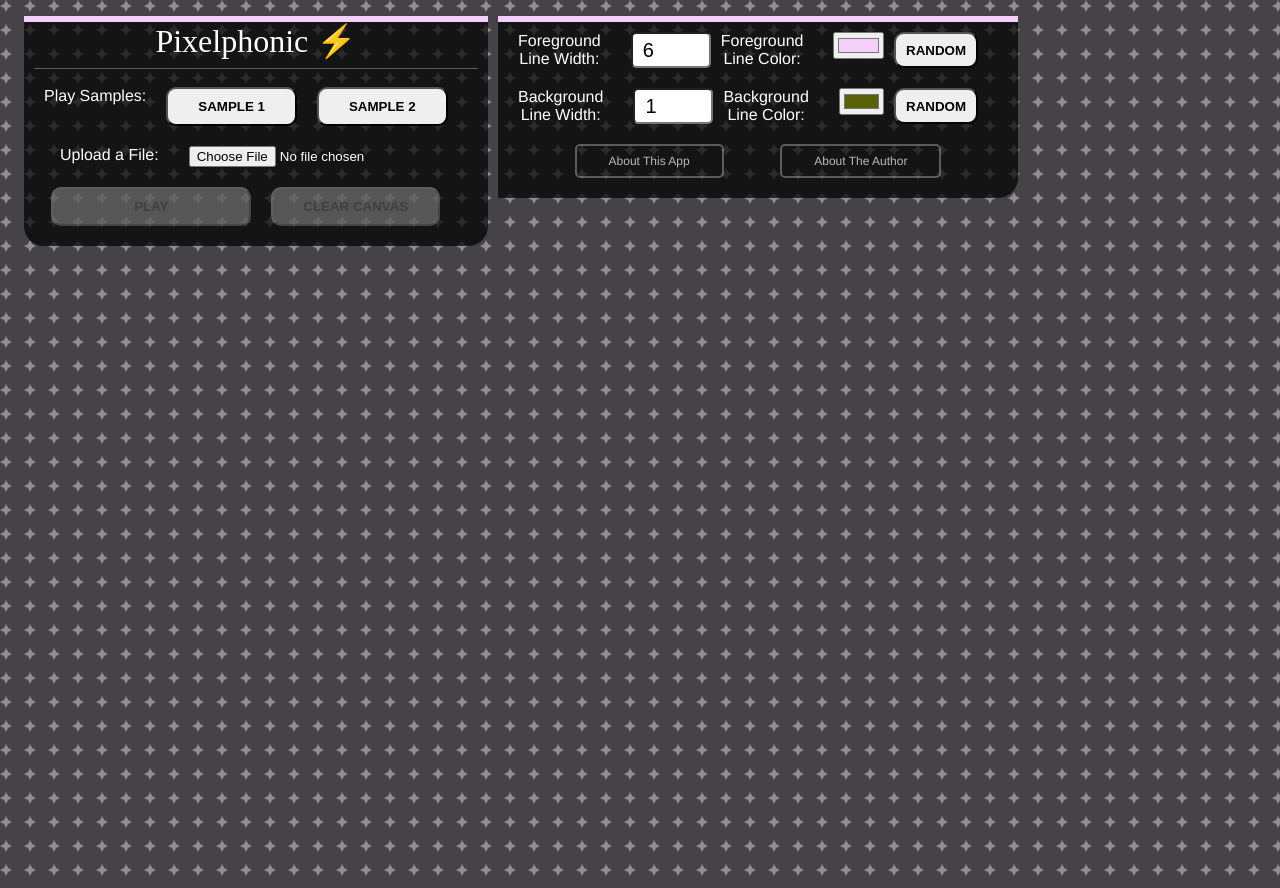
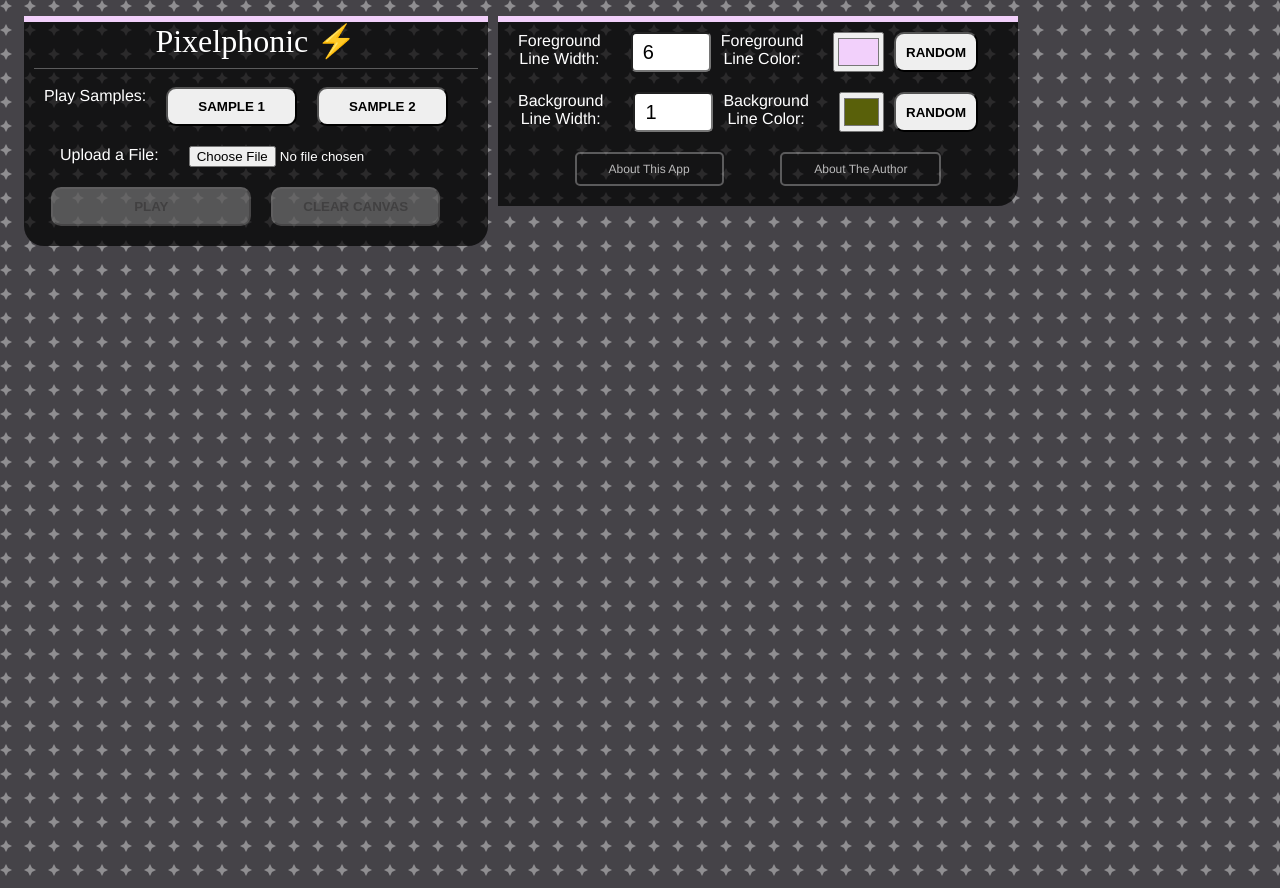
Before and after one commit to drinkingtheink/music-visualizer, a Vue app: page / in a window 1280 px wide. Shown: the top 888 px of the page. Built offline with nearby package versions, Linux system fonts and the light colour scheme; a web font is replaced by a local one.

Commit message:
controls polish

```diff
--- a/src/components/AudioVisualizer.vue
+++ b/src/components/AudioVisualizer.vue
@@ -365,6 +365,7 @@ input[type="number"] {
 
 input[type="color"] {
   width: 150px;
+  height: 40px;
 }
 
 button {
```
